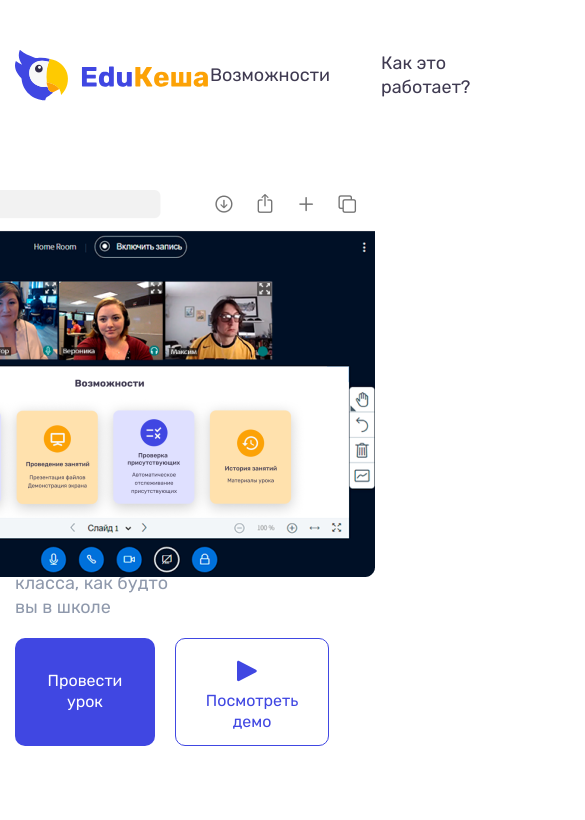
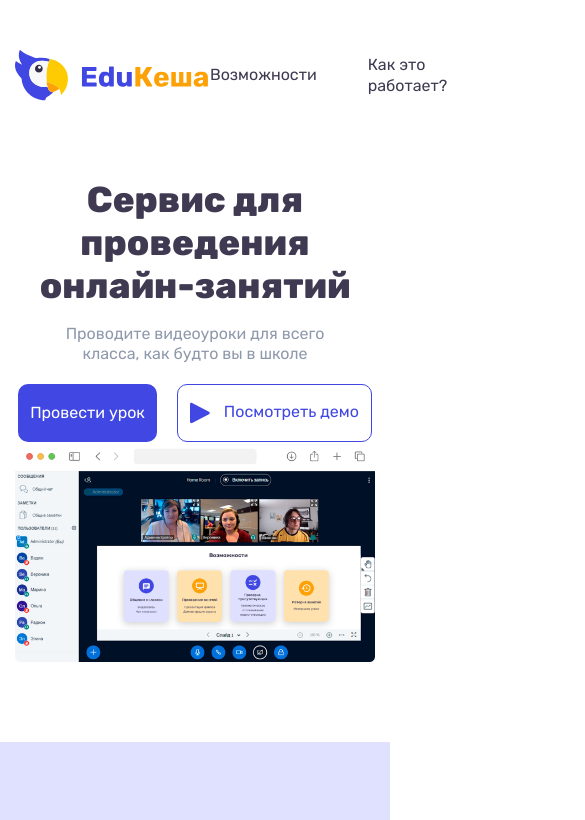
Before and after one commit to GreyStekl0/Project-two, a Vue app: page / in a window 390 px wide. Shown: the top 820 px of the page, 585 px wide, since content can reach past the window. Built offline with nearby package versions, Linux system fonts and the light colour scheme.

Commit message:
start mobile version

```diff
--- a/src/assets/sass/base.scss
+++ b/src/assets/sass/base.scss
@@ -22,6 +22,10 @@ body {
   font-size: 18px;
   line-height: 1.3;
   color: $text;
+  @media screen and (max-width: $xxl) {
+    font-size: 16px;
+  }
+
 }
 pre {
   font-family: inherit;
@@ -35,10 +39,20 @@ h1 {
   font-size: 42px;
   //line-height: 120%;
   font-weight: 800;
+  @media screen and (max-width: $xxl) {
+    font-size: 36px;
+  }
 }
 
 h2 {
   font-weight: 800;
   font-size: 32px;
+  @media screen and (max-width: $xxl) {
+    font-size: 28px;
+  }
+}
+
+img{
+  max-width: 100%;
 }
 /* настройка основных стилей закончена */
--- a/src/assets/sass/edu_history.scss
+++ b/src/assets/sass/edu_history.scss
@@ -4,9 +4,16 @@
 
   h2 {
     padding-top: 90px;
+    @media screen and (max-width: $lg) {
+      padding-top: 15px;
+    }
   }
   pre {
     padding-top: 30px;
+    @media screen and (max-width: $lg) {
+      padding-top: 10px;
+    }
+
   }
 
   img{
--- a/src/assets/sass/possibilities.scss
+++ b/src/assets/sass/possibilities.scss
@@ -7,11 +7,17 @@
     height: 320px;
     width: 285px;
     border-radius: 20px;
+    @media screen and (max-width: $xxl) {
+      width: 100%;
+    }
 
     .possibilities__Card-img-wrap{
       padding-top: 48px;
       display: flex;
       justify-content: center;
+      @media screen and (max-width: $xxl) {
+        width: 100%;
+      }
     }
 
     .possibilities__Card-h2 {
@@ -19,10 +25,17 @@
       font-weight: 500;
       text-align: center;
       padding-top: 26px;
+
+      @media screen and (max-width: $xxl) {
+        font-size: 18px;
+      }
     }
     .possibilities__Card-text {
       padding-top: 18px;
       text-align: center;
+      @media screen and (max-width: $xxl) {
+        font-size: 16px;
+      }
     }
   }
 
--- a/src/assets/sass/promo.scss
+++ b/src/assets/sass/promo.scss
@@ -1,15 +1,26 @@
 .promo {
   margin-bottom: 80px;
+
+  @media screen and (max-width: $lg) {
+    .promo__block{
+      display: flex;
+      flex-direction: column;
+      align-items: center;
+      text-align: center;
+    }
+  }
+
   h1 {
     padding-top: 56px;
+    @media screen and (max-width: $lg) {
+        padding-top: 0;
+    }
   }
   p {
     padding-top: 16px;
     color: $gray;
   }
-  img {
-    float: right;
-  }
+
   .promo__buttons{
     display: flex;
     gap: 20px;
@@ -23,12 +34,18 @@
       background-color: $main;
       color: white;
       transition: background-color 0.5s, color 0.5s;
+      @media screen and (max-width: $xxl) {
+        padding: 8px 12px;
+      }
 
       &:hover {
         background-color: white;
         color: $main;
         border: 1px solid $main;
         padding: 12px 31.5px;
+        @media screen and (max-width: $xxl) {
+          padding: 7px 11px;
+        }
       }
     }
 
@@ -39,6 +56,9 @@
       background-color: white;
       color: $main;
       transition: background-color 0.5s, color 0.5s;
+      @media screen and (max-width: $xxl) {
+        padding: 8px 12px;
+      }
 
       .button-two__img {
         padding-right: 10px;
--- a/src/assets/sass/variables.scss
+++ b/src/assets/sass/variables.scss
@@ -4,14 +4,53 @@ $gray: #8F99AC;
 $main: #4047E2;
 $background: #DFE1FF;
 
+//точки изменения экрана
+$xxl: 1440px;
+$xl: 1200px;
+$lg: 992px;
+$md: 768px;
+$sm: 576px;
+//переменные для ширины контейнеров
+$container-xxl: 1320px;
+$container-xl: 1140px;
+$container-lg: 960px;
+$container-md: 720px;
+$container-sm: 540px;
+
 .container, .container-fluid, .container-lg, .container-md, .container-sm, .container-xl, .container-xxl {
-  --bs-gutter-x: 30px;
+  --bs-gutter-x: 1.875rem;
 }
 
 .row {
-  --bs-gutter-x: 30px;
+  --bs-gutter-x: 1.875rem;
 }
 
-.container {
-  max-width: 1260px;
+@media (min-width: $sm) {
+  .container, .container-sm {
+    max-width: $container-sm;
+  }
 }
+
+@media (min-width: $md) {
+  .container, .container-md, .container-sm {
+    max-width: $container-md;
+  }
+}
+
+@media (min-width: $lg) {
+  .container, .container-lg, .container-md, .container-sm {
+    max-width: $container-lg;
+  }
+}
+
+@media (min-width: $xl) {
+  .container, .container-lg, .container-md, .container-sm, .container-xl {
+    max-width: $container-xl;
+  }
+}
+
+@media (min-width: $xxl) {
+  .container, .container-lg, .container-md, .container-sm, .container-xl, .container-xxl {
+    max-width: $container-xxl;
+  }
+}
--- a/src/assets/style.css
+++ b/src/assets/style.css
@@ -1,16 +1,37 @@
 @charset "UTF-8";
 .container, .container-fluid, .container-lg, .container-md, .container-sm, .container-xl, .container-xxl {
-  --bs-gutter-x: 30px;
+  --bs-gutter-x: 1.875rem;
 }
 
 .row {
-  --bs-gutter-x: 30px;
+  --bs-gutter-x: 1.875rem;
 }
 
-.container {
-  max-width: 1260px;
+@media (min-width: 576px) {
+  .container, .container-sm {
+    max-width: 540px;
+  }
 }
-
+@media (min-width: 768px) {
+  .container, .container-md, .container-sm {
+    max-width: 720px;
+  }
+}
+@media (min-width: 992px) {
+  .container, .container-lg, .container-md, .container-sm {
+    max-width: 960px;
+  }
+}
+@media (min-width: 1200px) {
+  .container, .container-lg, .container-md, .container-sm, .container-xl {
+    max-width: 1140px;
+  }
+}
+@media (min-width: 1440px) {
+  .container, .container-lg, .container-md, .container-sm, .container-xl, .container-xxl {
+    max-width: 1320px;
+  }
+}
 /* обнуление стилей*/
 *,
 *::before,
@@ -35,6 +56,11 @@ body {
   line-height: 1.3;
   color: #3F3A51;
 }
+@media screen and (max-width: 1440px) {
+  body {
+    font-size: 16px;
+  }
+}
 
 pre {
   font-family: inherit;
@@ -48,10 +74,24 @@ h1 {
   font-size: 42px;
   font-weight: 800;
 }
+@media screen and (max-width: 1440px) {
+  h1 {
+    font-size: 36px;
+  }
+}
 
 h2 {
   font-weight: 800;
   font-size: 32px;
+}
+@media screen and (max-width: 1440px) {
+  h2 {
+    font-size: 28px;
+  }
+}
+
+img {
+  max-width: 100%;
 }
 
 /* настройка основных стилей закончена */
@@ -85,15 +125,25 @@ nav {
 .promo {
   margin-bottom: 80px;
 }
+@media screen and (max-width: 992px) {
+  .promo .promo__block {
+    display: flex;
+    flex-direction: column;
+    align-items: center;
+    text-align: center;
+  }
+}
 .promo h1 {
   padding-top: 56px;
+}
+@media screen and (max-width: 992px) {
+  .promo h1 {
+    padding-top: 0;
+  }
 }
 .promo p {
   padding-top: 16px;
   color: #8F99AC;
-}
-.promo img {
-  float: right;
 }
 .promo .promo__buttons {
   display: flex;
@@ -109,11 +159,21 @@ nav {
   color: white;
   transition: background-color 0.5s, color 0.5s;
 }
+@media screen and (max-width: 1440px) {
+  .promo .promo__buttons .button-one {
+    padding: 8px 12px;
+  }
+}
 .promo .promo__buttons .button-one:hover {
   background-color: white;
   color: #4047E2;
   border: 1px solid #4047E2;
   padding: 12px 31.5px;
+}
+@media screen and (max-width: 1440px) {
+  .promo .promo__buttons .button-one:hover {
+    padding: 7px 11px;
+  }
 }
 .promo .promo__buttons .button-two {
   padding: 12px 30px;
@@ -122,6 +182,11 @@ nav {
   background-color: white;
   color: #4047E2;
   transition: background-color 0.5s, color 0.5s;
+}
+@media screen and (max-width: 1440px) {
+  .promo .promo__buttons .button-two {
+    padding: 8px 12px;
+  }
 }
 .promo .promo__buttons .button-two .button-two__img {
   padding-right: 10px;
@@ -151,8 +216,18 @@ nav {
 .history h2 {
   padding-top: 90px;
 }
+@media screen and (max-width: 992px) {
+  .history h2 {
+    padding-top: 15px;
+  }
+}
 .history pre {
   padding-top: 30px;
+}
+@media screen and (max-width: 992px) {
+  .history pre {
+    padding-top: 10px;
+  }
 }
 .history img {
   border-radius: 10px;
@@ -168,10 +243,20 @@ nav {
   width: 285px;
   border-radius: 20px;
 }
+@media screen and (max-width: 1440px) {
+  .possibilities .possibilities__Card {
+    width: 100%;
+  }
+}
 .possibilities .possibilities__Card .possibilities__Card-img-wrap {
   padding-top: 48px;
   display: flex;
   justify-content: center;
+}
+@media screen and (max-width: 1440px) {
+  .possibilities .possibilities__Card .possibilities__Card-img-wrap {
+    width: 100%;
+  }
 }
 .possibilities .possibilities__Card .possibilities__Card-h2 {
   font-size: 20px;
@@ -179,9 +264,19 @@ nav {
   text-align: center;
   padding-top: 26px;
 }
+@media screen and (max-width: 1440px) {
+  .possibilities .possibilities__Card .possibilities__Card-h2 {
+    font-size: 18px;
+  }
+}
 .possibilities .possibilities__Card .possibilities__Card-text {
   padding-top: 18px;
   text-align: center;
+}
+@media screen and (max-width: 1440px) {
+  .possibilities .possibilities__Card .possibilities__Card-text {
+    font-size: 16px;
+  }
 }
 .possibilities .possibilities__Card-0, .possibilities .possibilities__Card-2 {
   background-color: #DFE1FF;
--- a/src/components/VPromo.vue
+++ b/src/components/VPromo.vue
@@ -6,7 +6,7 @@
   <section class="promo">
     <div class="container">
       <div class="row">
-        <div class="col-6">
+        <div class="col-12 col-lg-6 promo__block">
           <h1>
             Сервис для проведения онлайн-занятий
           </h1>
@@ -23,7 +23,7 @@
             </button>
           </div>
         </div>
-        <div class="col-6">
+        <div class="col-12 col-lg-6">
           <img src="/promo.png" alt="">
         </div>
       </div>
--- a/src/components/VReviews.vue
+++ b/src/components/VReviews.vue
@@ -17,7 +17,7 @@
             Провести урок
           </button>
         </div>
-        <div class="col-6 offset-1 reviews__block">
+        <div class="offset-1 col-7 col-lg-6 offset-lg-1 reviews__block">
           <p class="reviews__right-text">
             Я провожу уроки английского в «Виртуальном классе».
             Это помогло мне безболезненно перевести учеников на
@@ -25,7 +25,7 @@
             образовательный процесс.
           </p>
           <div class="reviews__teacher">
-            <img src="/public/teacher.png" alt="teacher" />
+            <img src="/teacher.png" alt="teacher" />
             <p>
               Иван Иванов <br>
               <span>Учитель математики</span>
```
Also changed, not shown: 1 other file (tests, documents, lock files or other folders).
